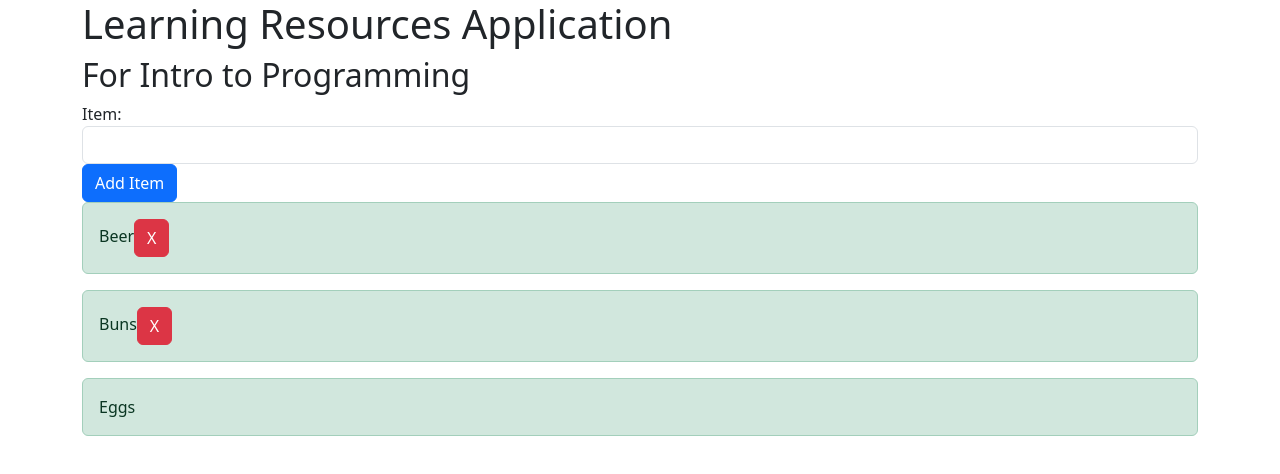
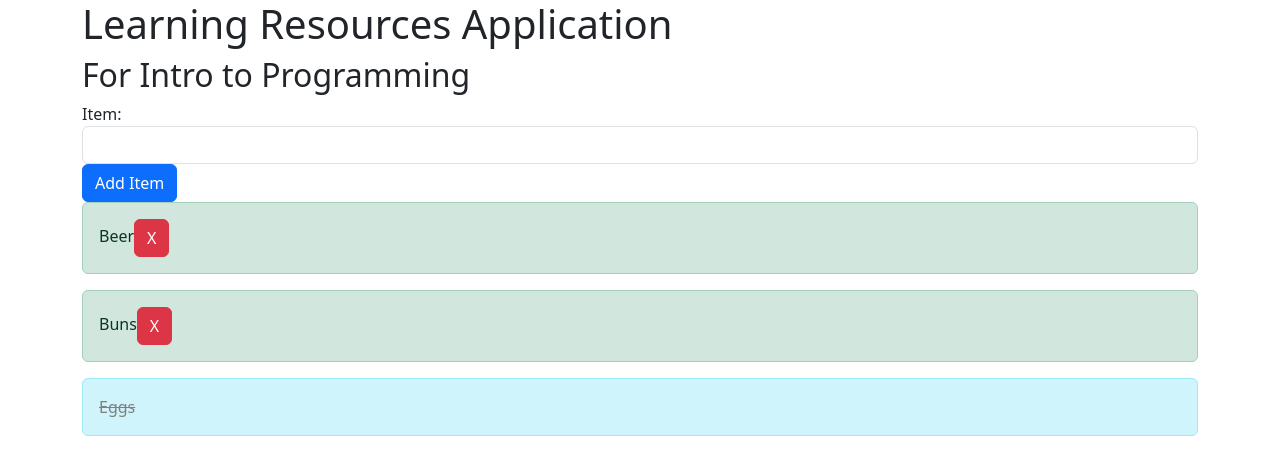
Before and after one commit to BenD150/intro-feb-2023, an Angular app in the folder frontend/: page / in a window 1280 px wide. Shown: the top 474 px of the page. Built offline with nearby package versions, Linux system fonts and the light colour scheme.

Commit message:
more shopping list progress

```diff
--- a/frontend/src/app/components/shopping-list/shopping-list.component.html
+++ b/frontend/src/app/components/shopping-list/shopping-list.component.html
@@ -1,12 +1,16 @@
 <section>
     <form>
-    <label for="item">Item:</label>
-    <input class="form-control" id="item">
-    <button type="submit" class="btn btn-primary">Add Item</button>
-</form></section><section><ul class="list-unstyled">
-    <li class="alert alert-success" *ngFor="let item of items">
-        <span>{{ item.description }}</span>
-        <button *ngIf="item.purchased === false" class="btn btn-danger">X</button>
-    </li>
-</ul>
+        <label for="item">Item:</label>
+        <input class="form-control" id="item">
+        <button type="submit" class="btn btn-primary">Add Item</button>
+    </form>
 </section>
+<section>
+    <ul class="list-unstyled">
+        <li class="alert" [ngClass]="{'alert-success': !item.purchased, 'alert-info': item.purchased}"
+            *ngFor="let item of items">
+            <span [ngClass]="{purchased:item.purchased}">{{ item.description }}</span>
+            <button (click)="markPurchased(item)" *ngIf="item.purchased === false" class="btn btn-danger">X</button>
+        </li>
+    </ul>
+</section>
--- a/frontend/src/app/components/shopping-list/shopping-list.component.ts
+++ b/frontend/src/app/components/shopping-list/shopping-list.component.ts
@@ -8,15 +8,19 @@ import { Component } from '@angular/core';
 export class ShoppingListComponent {
 
   items: ShoppingItem[] = [
-    {description: 'Beer', purchased: false},
-    {description: 'Buns', purchased: false},
-    {description: 'Eggs', purchased: true},
+    { description: 'Beer', purchased: false },
+    { description: 'Buns', purchased: false },
+    { description: 'Eggs', purchased: true },
   ]
+
+  markPurchased(item: ShoppingItem) {
+    item.purchased = true;
+  }
 
 }
 
 
 type ShoppingItem = {
-  description:string,
-  purchased:boolean
+  description: string,
+  purchased: boolean
 }
```
